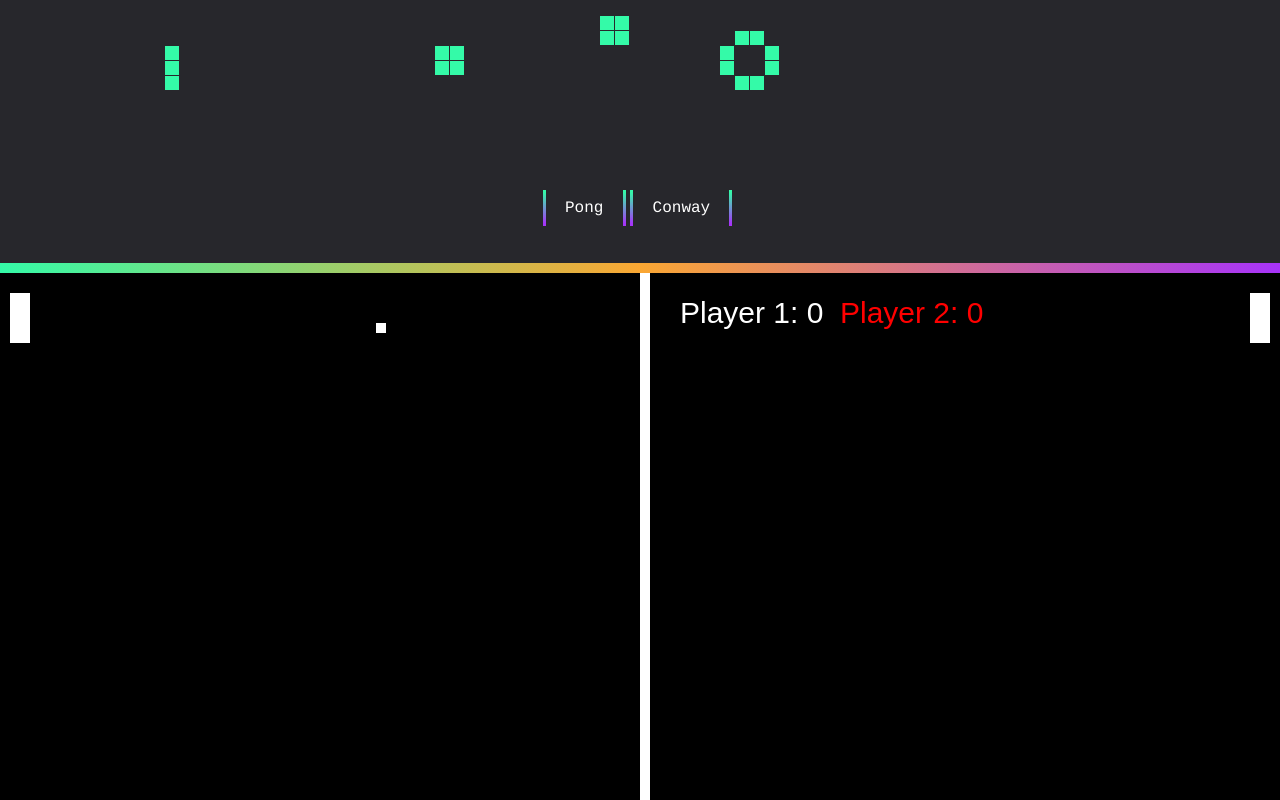
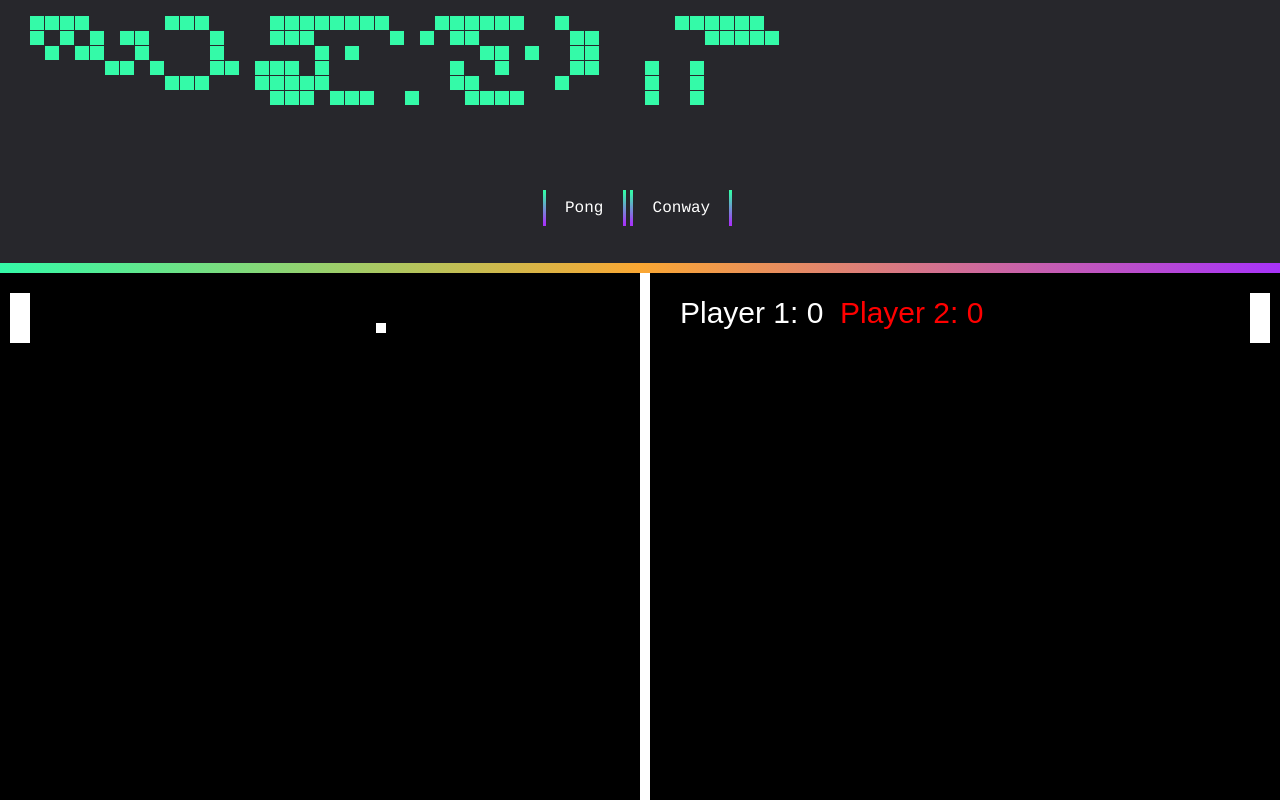
Before and after one commit to hmcq6/hmcq6.github.io, a Gatsby site: page / in a window 1280 px wide. Shown: the top 800 px of the page. Built offline with nearby package versions, Linux system fonts and the light colour scheme; Gatsby itself is replaced by a stand-in of ours.

Commit message:
Reset logo after 20 frames

```diff
--- a/src/components/ConwayComponent.js
+++ b/src/components/ConwayComponent.js
@@ -275,12 +275,16 @@ export default class GameOfLife extends Component {
   }
 
   constructor(props) {
+    const { id, backgroundColor, height: canvasHeight, width: canvasWidth, resetAfterFrame, speed } = props
     super(props);
     this.state = {
-      id: props.id,
-      canvasHeight: props.height,
-      canvasWidth: props.width,
-      backgroundColor: props.backgroundColor || 'black'
+      id,
+      backgroundColor: backgroundColor || 'black',
+      canvasHeight,
+      canvasWidth,
+      frame: 0,
+      resetAfterFrame,
+      speed: speed || 60
     }
     this.c = React.createRef();
   }
@@ -331,6 +335,36 @@ export default class GameOfLife extends Component {
         raf: window.requestAnimationFrame(this.step.bind(this))
       });
     }, 2000);
+  }
+
+  reset(
+    ctx = this.state.ctx,
+    height = this.state.height,
+    width = this.state.width,
+    pixelsHigh = this.state.pixelsHigh,
+    pixelsWide = this.state.pixelsWide
+  ) {
+    const dataRow = Array(pixelsHigh).fill(false);
+    const matrix = [...Array(pixelsWide)].map(() => Array.from(dataRow));
+
+    const midHeight = Math.max(Math.floor((pixelsHigh - NameMask.length) / 2), 0);
+    const midWidth = Math.max(Math.floor((pixelsWide - NameMask[0].length) / 2), 0);
+
+    for (let j = 0; j < NameMask.length; j++) {
+      for (let i = 0; i < NameMask[0].length; i++) {
+        matrix[i + midWidth][j + midHeight] = NameMask[j][i];
+      }
+    }
+
+    this.setState({
+      matrix,
+    });
+
+    ctx.fillStyle = this.state.backgroundColor;
+    ctx.fillRect(0, 0, width, height);
+    ctx.fillStyle = "#34FAA8";
+
+    this.drawMatrix(ctx, matrix, width, height);
   }
 
   componentWillUnmount() {
@@ -393,9 +427,15 @@ export default class GameOfLife extends Component {
     const elapsed = timestamp - this.state.start;
     window.requestAnimationFrame(this.step.bind(this));
 
-    if (elapsed > 60) {
+    if (elapsed > this.state.speed) {
+      this.setState({ frame: this.state.frame + 1 });
       this.calculate();
       this.setState({ start: timestamp });
+    }
+
+    if (this.state.frame > this.state.resetAfterFrame) {
+      this.reset();
+      this.setState({ frame: 0 });
     }
   }
 
--- a/src/pages/index.js
+++ b/src/pages/index.js
@@ -8,7 +8,8 @@ import "../App.scss";
 const App = () => {
   return (
     <>
-      <ConwayCanvas id="logo" width={800} height={90} backgroundColor="#27272c" />
+      <ConwayCanvas id="logo" width={800} height={90} backgroundColor="#27272c" speed="240"
+      resetAfterFrame="20" />
 
       <Navigation defaultIndex="1">
         <PongComponent index="1" label="Pong" />
```
